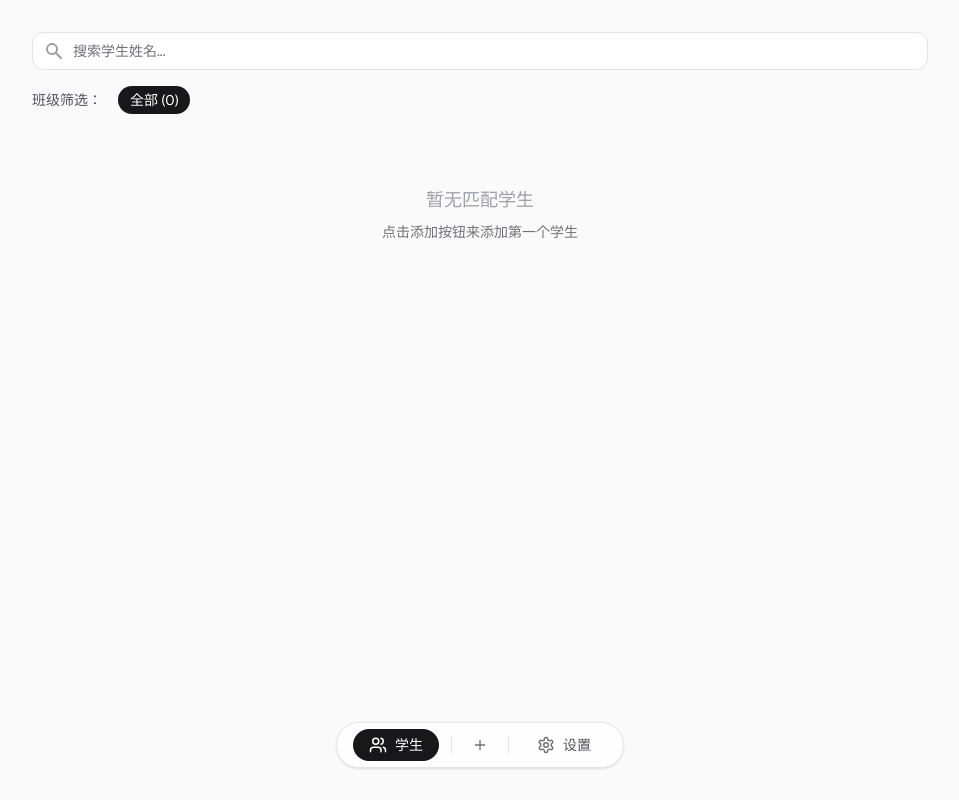
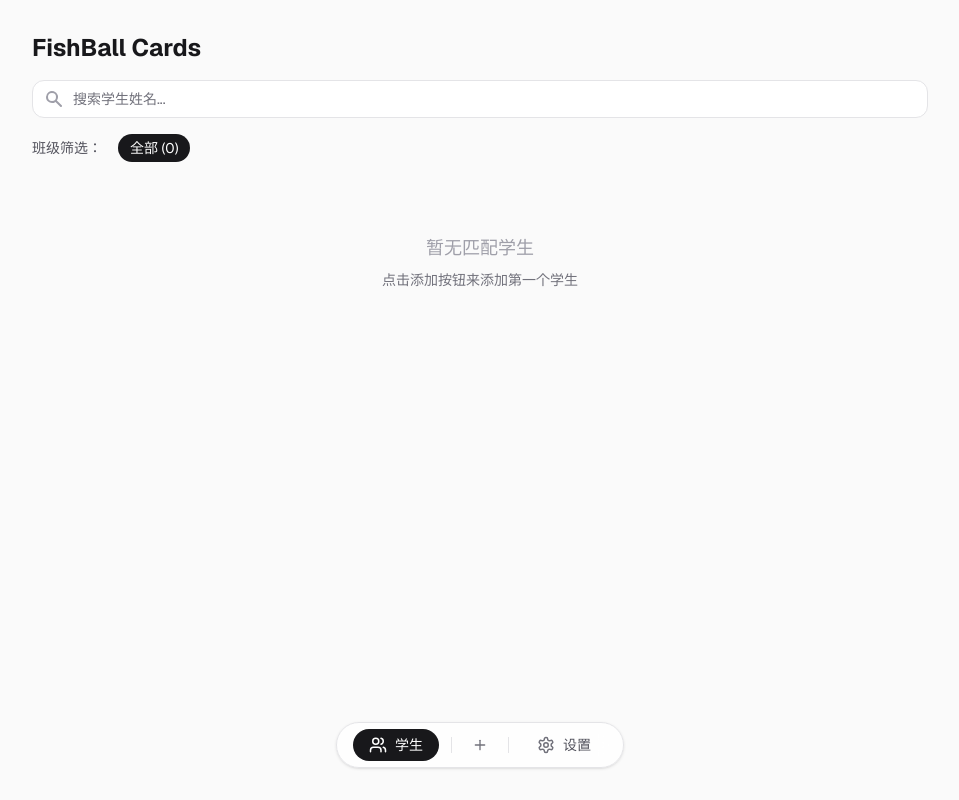
Before and after one commit to dongguacute/FishBall-Cards, a Next.js app: page / in a window 1280 px wide. Shown: the whole page, without its empty margins (160-1119 px from the left). Built offline with nearby package versions, Linux system fonts and the light colour scheme.

Commit message:
feat(student-list): add title to StudentList component for improved clarity
- Introduce a header displaying "FishBall Cards" to enhance the visual structure of the StudentList component
- Update styling for the header to align with the overall design

```diff
--- a/components/StudentList.tsx
+++ b/components/StudentList.tsx
@@ -89,6 +89,7 @@ export const StudentList: React.FC = () => {
 
   return (
     <div className="w-full max-w-4xl mx-auto">
+      <h1 className="text-2xl font-bold mb-4 text-zinc-900 dark:text-zinc-100">FishBall Cards</h1>
       {/* 搜索和班级筛选器 */}
       <div className="mb-6 space-y-4">
         {/* 搜索框 */}
```
